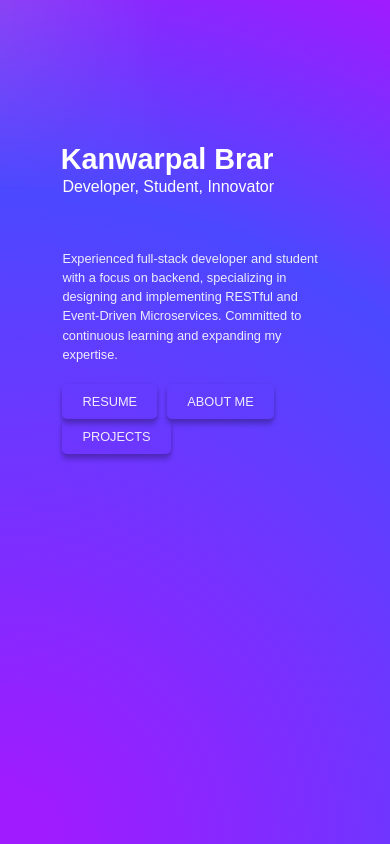
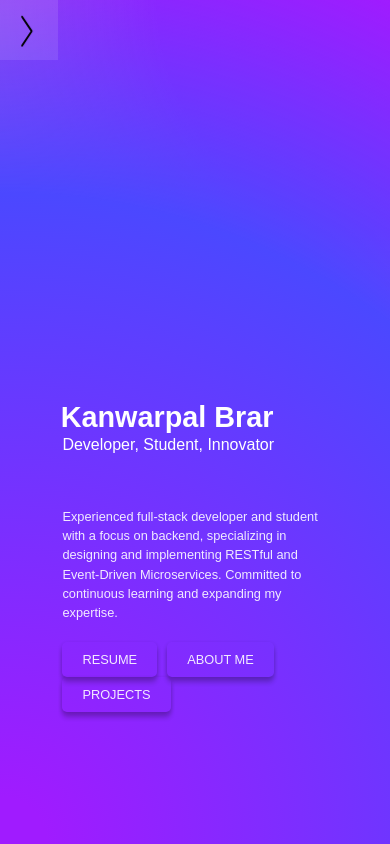
Before and after one commit to kanwarpal-brar/react-portfolio-website, a Next.js app: page / in a window 390 px wide. Shown: the top 844 px of the page. Built offline with nearby package versions, Linux system fonts and the light colour scheme; a web font is replaced by a local one.

Commit message:
- Jank fix for mobile sidebar

```diff
--- a/components/Layout/layout.tsx
+++ b/components/Layout/layout.tsx
@@ -3,10 +3,10 @@ import styles from "./layout.module.scss";
 import { useMediaQuery } from "@mui/material";
 
 export default function Layout({ children }: { children: React.ReactNode }) {
-  const isMobile = useMediaQuery("(orientation: portrait") ? true : false
+  const isMobile = useMediaQuery("(orientation: portrait", {noSsr: true}) ? true : false
   return (
     <div className={styles.layout_container}>
-      { isMobile ? undefined : <SideBar />}
+      <SideBar isMobile={isMobile}/>
       <main className={styles.content_container}>{children}</main>
     </div>
   );
--- a/components/Sidebar/SidebarItem/sidebaritem.tsx
+++ b/components/Sidebar/SidebarItem/sidebaritem.tsx
@@ -10,6 +10,7 @@ export type SideBarIconProps = {
   redirectUrl: string;
   active?: boolean;
   newTab?: boolean;
+  clickCallback?: () => void;
 };
 
 export default function SideBarIcon({
@@ -18,6 +19,7 @@ export default function SideBarIcon({
   redirectUrl,
   active,
   newTab,
+  clickCallback
 }: SideBarIconProps) {
   const Icon = icon;
   return (
@@ -25,6 +27,7 @@ export default function SideBarIcon({
       href={redirectUrl}
       className={active ? styles.sidebar_item_active : styles.sidebar_item}
       target={newTab ? "_blank" : undefined}
+      onClick={clickCallback}
     >
       <Icon className={styles.sidebar_item_icon} />
       <span className={`${styles.sidebar_item_text} ${chivoMono.className}`}>{name}</span>
--- a/components/Sidebar/sidebar.tsx
+++ b/components/Sidebar/sidebar.tsx
@@ -6,7 +6,12 @@ import { MdHomeFilled, MdPerson, MdOutlineCode } from "react-icons/md";
 import { BsChevronLeft, BsChevronRight } from "react-icons/bs";
 import { usePathname } from "next/navigation";
 
-export default function SideBar() {
+export type SideBarProps = {
+  isMobile?: boolean
+}
+
+export default function SideBar({ isMobile }: SideBarProps) {
+  console.log(`Got Mobile: ${isMobile}`);
   const barSize = { base: 60, expanded: 200 };
   const btnOffset = { base: 70, minimized: 10 };
 
@@ -18,9 +23,9 @@ export default function SideBar() {
 
   useEffect(() => {
     setTimeout(() => {
-      toggleBarActive();
+      if (!isMobile) { console.log(`Calling cause ${isMobile}`); toggleBarActive() } ;
     }, 4000);
-  }, []);
+  }, [isMobile]);
 
   const items: Array<SideBarIconProps> = [
     { name: "Home", icon: MdHomeFilled, redirectUrl: "/" },
@@ -52,24 +57,25 @@ export default function SideBar() {
         key={item.name}
         {...item}
         active={pathname === item.redirectUrl ? true : false}
+        clickCallback={isMobile ? () => { toggleBarActive() } : undefined}
       />
     );
   });
 
   const sideBarLowerIcons = lowerItems.map((item) => {
-    return <SideBarIcon key={item.name} {...item} newTab={true} />;
+    return <SideBarIcon key={item.name} {...item} newTab={true} clickCallback={isMobile ? () => { toggleBarActive() } : undefined}/>;
   });
 
   function expandBar() {
     setMouseInBar(true);
-    if (active) {
+    if (active && !isMobile) {
       setWidth(barSize.expanded);
     }
   }
 
   function shrinkBar() {
     setMouseInBar(false);
-    if (active) {
+    if (active && !isMobile) {
       setWidth(barSize.base);
     }
   }
```
